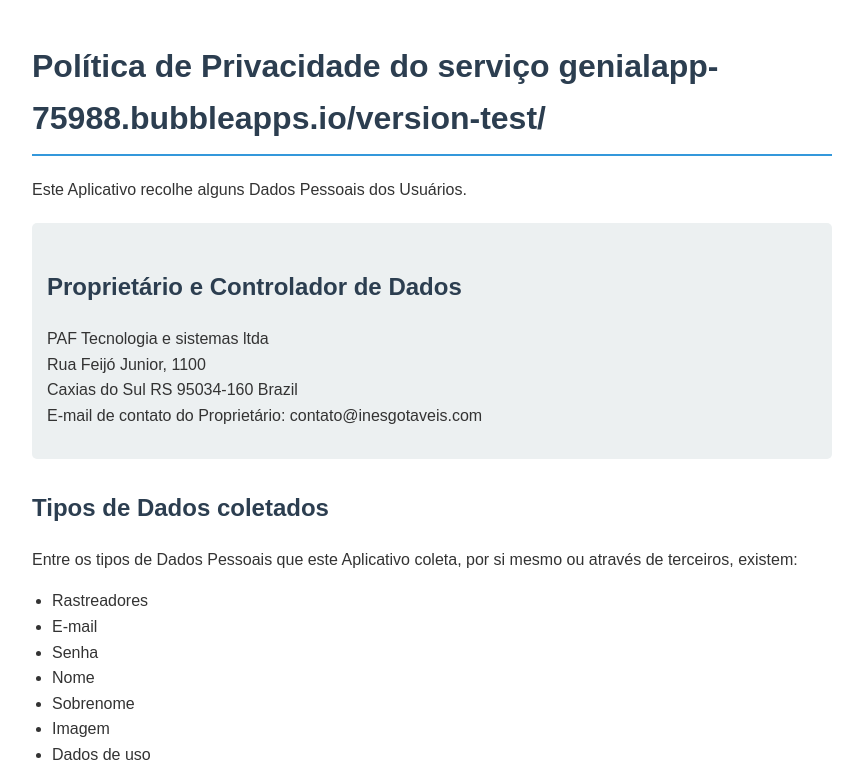
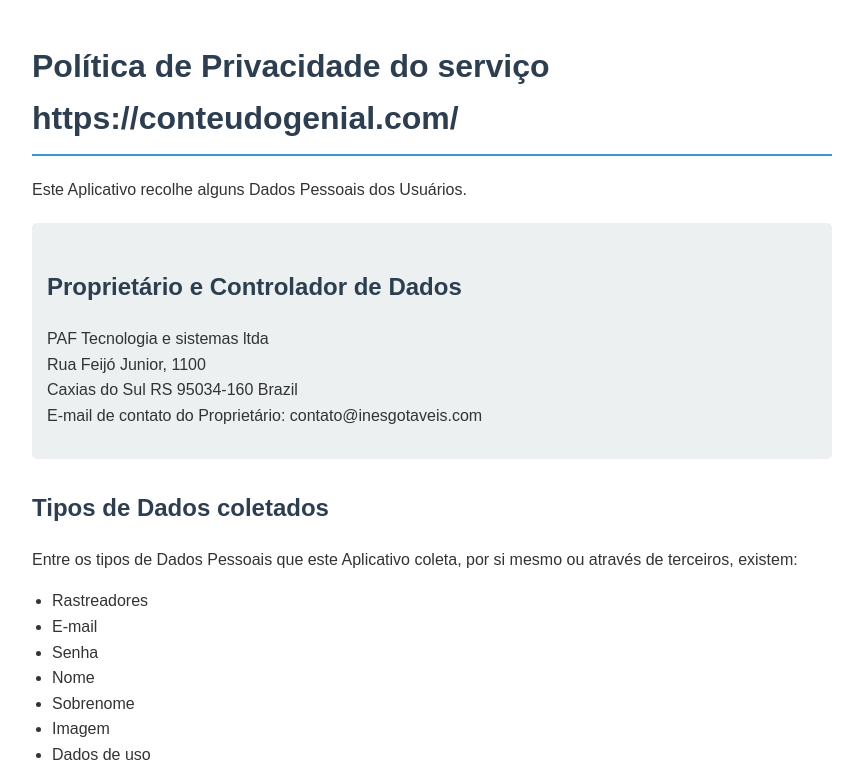
Before and after one commit to italoengdev/Genial, a plain HTML site: page politica-privacidade.html in a window 1280 px wide. Shown: the top 781 px of the page, without its empty margins (208-1071 px from the left). Drawn offline with Linux system fonts and the light colour scheme.

Commit message:
fixaaa polit

```diff
--- a/politica-privacidade.html
+++ b/politica-privacidade.html
@@ -43,7 +43,7 @@
     </style>
 </head>
 <body>
-    <h1>Política de Privacidade do serviço genialapp-75988.bubbleapps.io/version-test/</h1>
+    <h1>Política de Privacidade do serviço https://conteudogenial.com/</h1>
 
     <p>Este Aplicativo recolhe alguns Dados Pessoais dos Usuários.</p>
 
```
